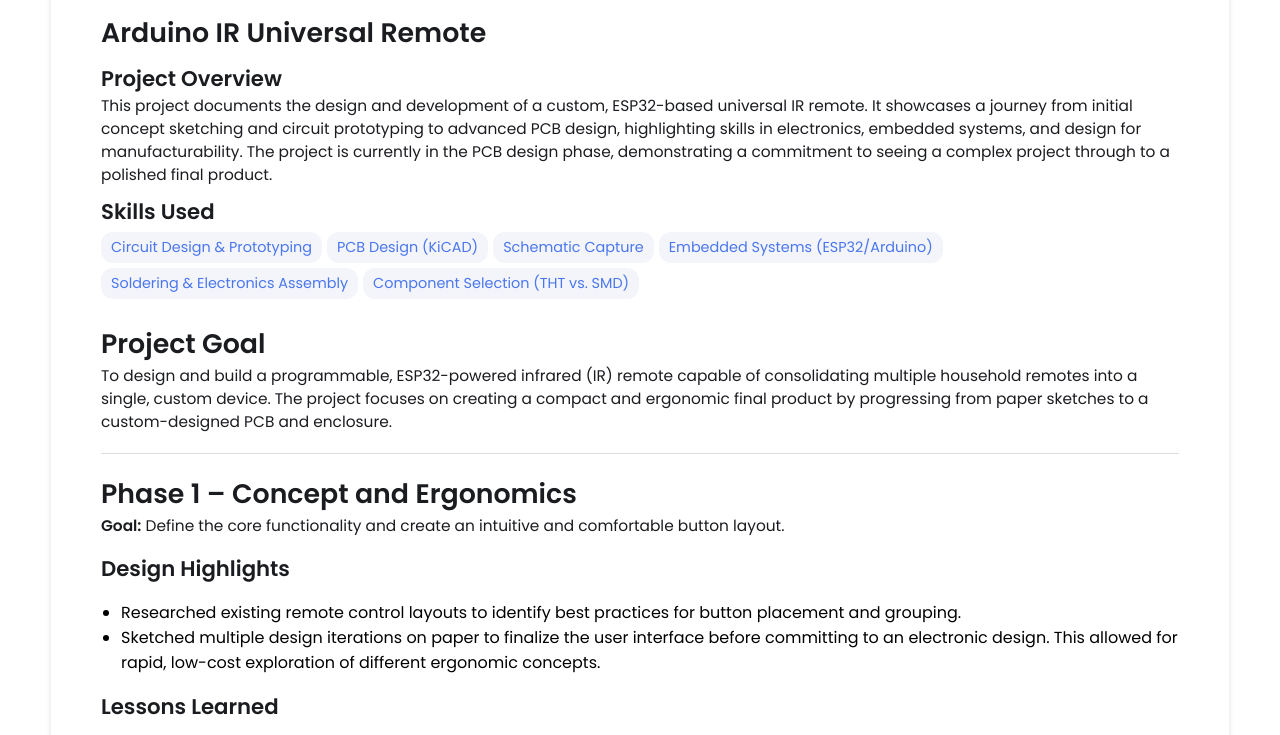
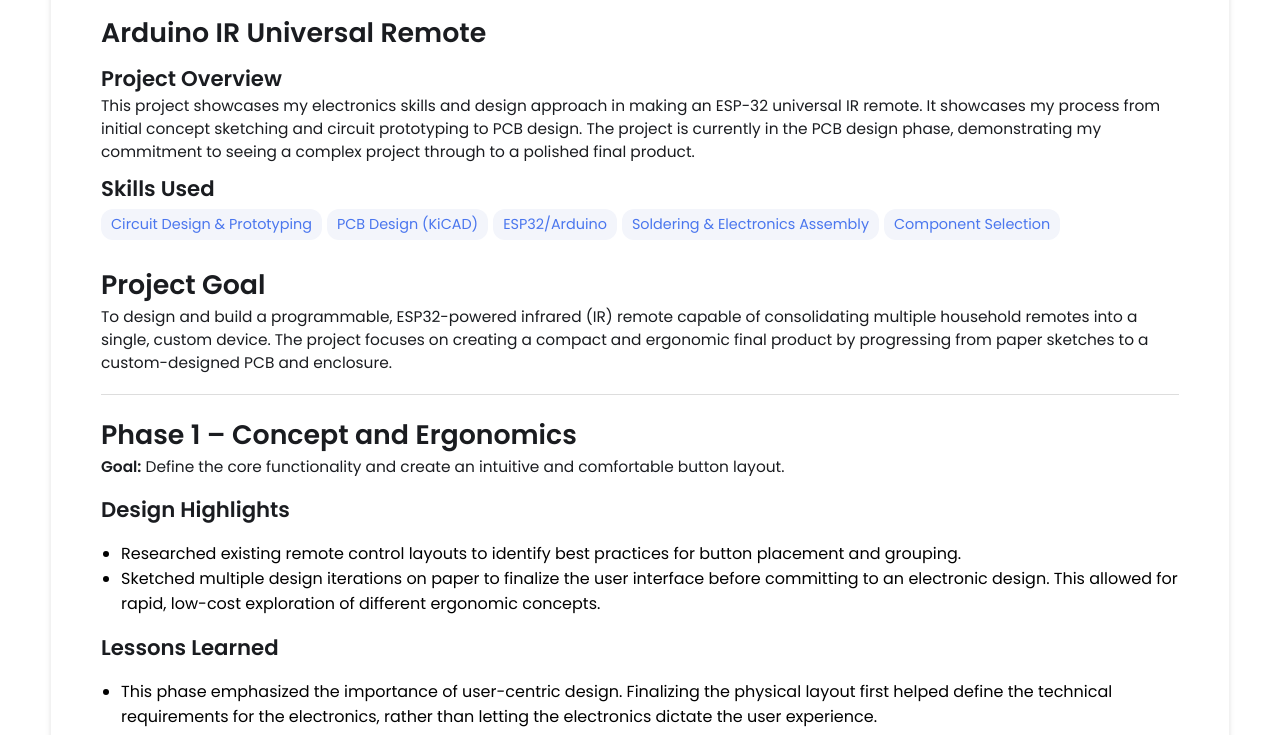
Before and after one commit to burtonrasmussen/burtonrasmussen.github.io, a Jekyll site: the page built from _projects/Arduino IR Remote/index.md, in a window 1280 px wide and 900 px high, scrolled down 329 px, cut to the strip 165-900 px from the top of the window. Built offline with Jekyll 4.4.1, drawn with Linux system fonts in a browser that asks for light colours.

Commit message:
Update index.md

```diff
--- a/_projects/Arduino IR Remote/index.md
+++ b/_projects/Arduino IR Remote/index.md
@@ -1,16 +1,15 @@
 ---
 layout: post
 title: Arduino IR Universal Remote
-description: This project documents the design and development of a custom, ESP32-based universal IR remote. It showcases a journey from initial concept sketching and circuit prototyping to advanced PCB design, highlighting skills in electronics, embedded systems, and design for manufacturability. The project is currently in the PCB design phase, demonstrating a commitment to seeing a complex project through to a polished final product.
+description: This project showcases my electronics skills and design approach in making an ESP-32 universal IR remote. It showcases my process from initial concept sketching and circuit prototyping to PCB design. The project is currently in the PCB design phase, demonstrating my commitment to seeing a complex project through to a polished final product.
 
 skills:
 - Circuit Design & Prototyping
 - PCB Design (KiCAD)
-- Schematic Capture
-- Embedded Systems (ESP32/Arduino)
+- ESP32/Arduino
 - Soldering & Electronics Assembly
-- Component Selection (THT vs. SMD)
-main-image: /path/to/your/main-image.jpg
+- Component Selection
+main-image: /20240720_063313-cropped.jpg
 ---
 
 # Project Goal
```
